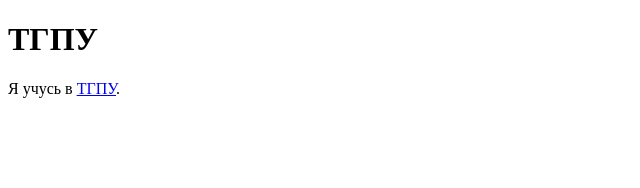
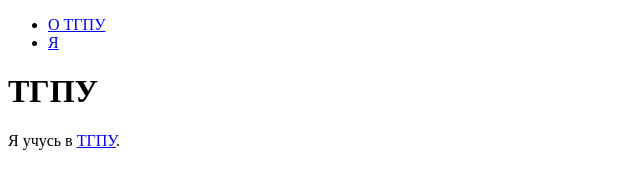
Before and after one commit to druzhinkina/druzhinkina.github.io, a plain HTML site: page index.html in a window 1280 px wide. Shown: the whole page, without its empty margins (0-640 px from the left). Drawn offline with Linux system fonts and the light colour scheme.

Commit message:
second page

```diff
--- a/index.html
+++ b/index.html
@@ -5,6 +5,10 @@
         <title>Мой сайт</title>
     </head>
     <body>
+        <ul>
+            <li><a href="./index.html">О ТГПУ</a></li>
+            <li><a href="./hello.html">Я</a></li>
+        </ul>
         <h1>ТГПУ</h1>
         <p>Я учусь в <a href="https://www.tspu.edu.ru">ТГПУ</a>.</p>
     </body>
```
